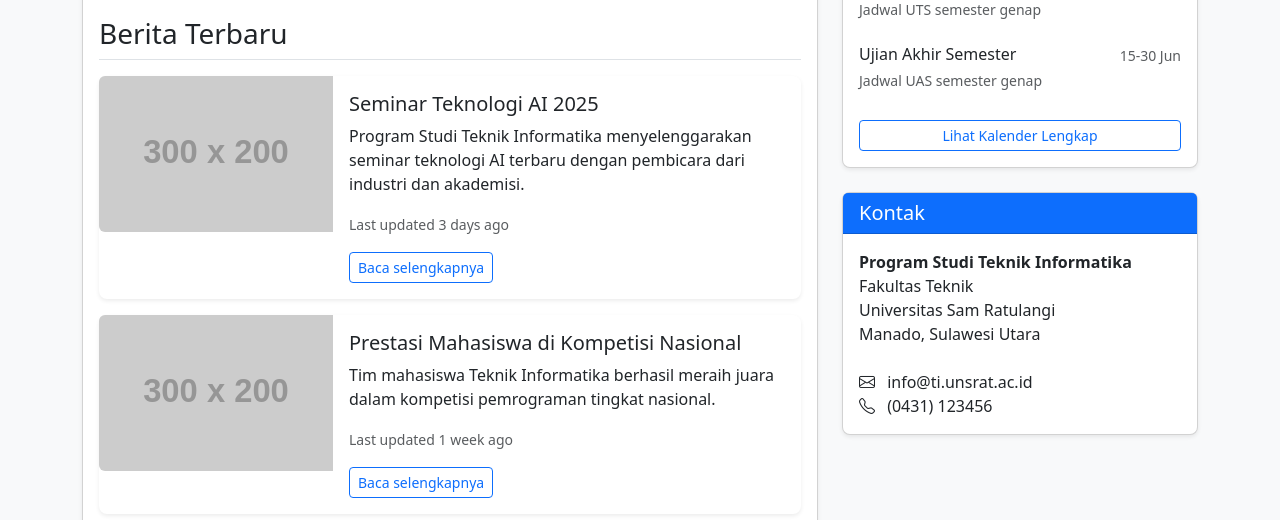
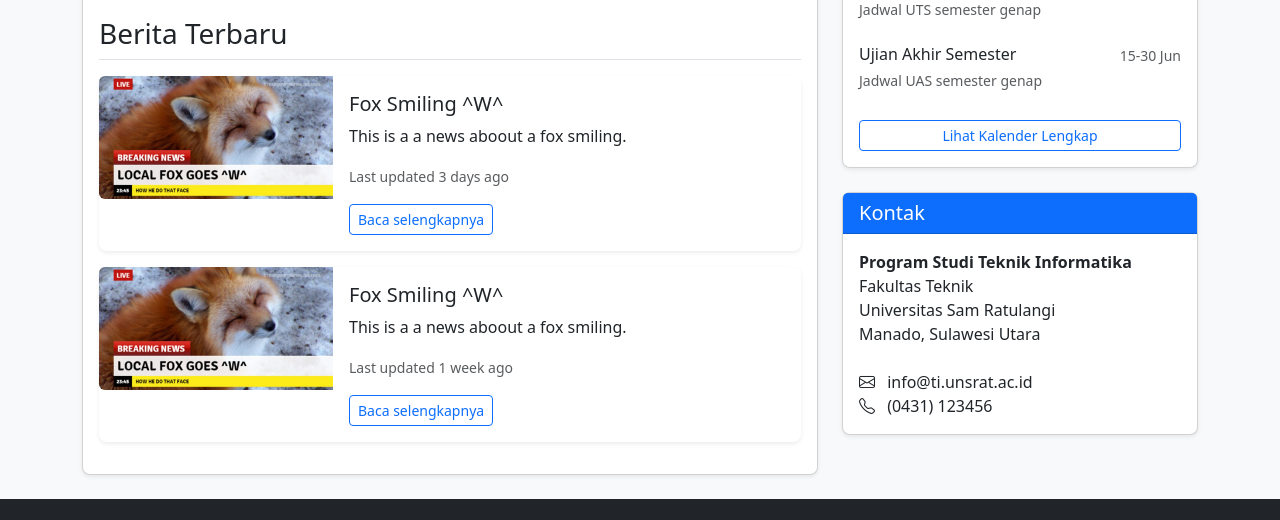
Before and after one commit to nazlahayunda23/Web-Framework, a website with bundled scripts: page index.html in a window 1280 px wide. Shown: the part 923-1443 px from the top of the page. Built offline with nearby package versions, Linux system fonts and the light colour scheme; placeholder pictures from the web are drawn by us.

Commit message:
Add Icons Module and Add Image dummy

```diff
--- a/index.html
+++ b/index.html
@@ -179,18 +179,16 @@
                     <div class="row g-0">
                       <div class="col-md-4">
                         <img
-                          src="https://via.placeholder.com/300x200"
+                          src="assets/image/fox.jpg"
                           class="img-fluid rounded-start"
                           alt="News image"
                         />
                       </div>
                       <div class="col-md-8">
                         <div class="card-body">
-                          <h5 class="card-title">Seminar Teknologi AI 2025</h5>
+                          <h5 class="card-title">Fox Smiling ^W^</h5>
                           <p class="card-text">
-                            Program Studi Teknik Informatika menyelenggarakan
-                            seminar teknologi AI terbaru dengan pembicara dari
-                            industri dan akademisi.
+                            This is a a news aboout a fox smiling.
                           </p>
                           <p class="card-text">
                             <small class="text-muted"
@@ -208,16 +206,13 @@
                   <div class="card mb-3 border-0 shadow-sm">
                     <div class="row g-0">
                       <div class="col-md-4">
-                        <img src="https://via.placeholder.com/300x200" class="img-fluid rounded-start" alt="News image"/>
+                        <img src="assets/image/fox.jpg" class="img-fluid rounded-start" alt="News image"/>
                       </div>
                       <div class="col-md-8">
                         <div class="card-body">
-                          <h5 class="card-title">
-                            Prestasi Mahasiswa di Kompetisi Nasional
-                          </h5>
+                          <h5 class="card-title">Fox Smiling ^W^</h5>
                           <p class="card-text">
-                            Tim mahasiswa Teknik Informatika berhasil meraih
-                            juara dalam kompetisi pemrograman tingkat nasional.
+                            This is a a news aboout a fox smiling.
                           </p>
                           <p class="card-text">
                             <small class="text-muted">Last updated 1 week ago</small>
--- a/package.json
+++ b/package.json
@@ -1,5 +1,6 @@
 {
   "dependencies": {
-    "bootstrap": "^5.3.3"
+    "bootstrap": "^5.3.3",
+    "bootstrap-icons": "^1.11.3"
   }
 }
```
Also changed, not shown: assets/image/fox.jpg (added), 1 other file.
